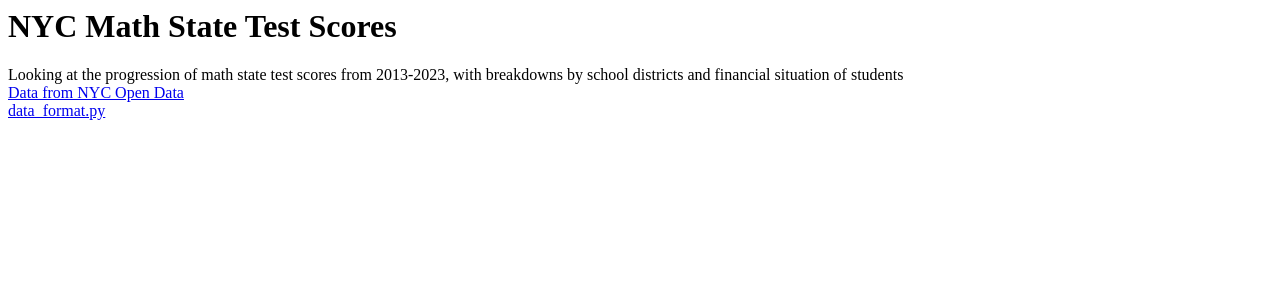
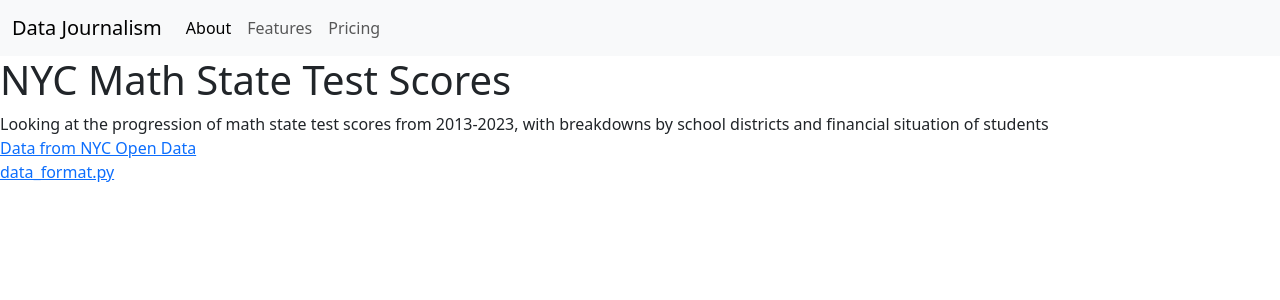
Before and after one commit to avirtucio/dataJournalism, a Flask app: page / in a window 1280 px wide. Shown: the top 300 px of the page. Run offline with Flask 3, Linux system fonts and the light colour scheme.

Commit message:
potential navbar

```diff
--- a/dataJournalism/templates/about.html
+++ b/dataJournalism/templates/about.html
@@ -1,16 +1,42 @@
 <html>
 
     <head>
+        <meta charset="utf-8">
+        <meta name="viewport" content="width=device-width, initial-scale=1">
         <title>Data Journalism</title>
+        <link href="https://cdn.jsdelivr.net/npm/bootstrap@5.3.3/dist/css/bootstrap.min.css" rel="stylesheet" integrity="sha384-QWTKZyjpPEjISv5WaRU9OFeRpok6YctnYmDr5pNlyT2bRjXh0JMhjY6hW+ALEwIH" crossorigin="anonymous">
     </head>
 
     <body>
+        <nav class="navbar navbar-expand-lg bg-body-tertiary">
+            <div class="container-fluid">
+                <a class="navbar-brand" href="#">Data Journalism</a>
+                <button class="navbar-toggler" type="button" data-bs-toggle="collapse" data-bs-target="#navbarNavAltMarkup" aria-controls="navbarNavAltMarkup" aria-expanded="false" aria-label="Toggle navigation">
+                <span class="navbar-toggler-icon"></span>
+                </button>
+                <div class="collapse navbar-collapse" id="navbarNavAltMarkup">
+                <div class="navbar-nav">
+                    <a class="nav-link active" aria-current="page" href="#">About</a>
+                    <a class="nav-link" href="#">Features</a>
+                    <a class="nav-link" href="#">Pricing</a>
+                </div>
+                </div>
+            </div>
+        </nav>
+
         <h1>NYC Math State Test Scores</h1>
         <text>Looking at the progression of math state test scores from 2013-2023, with breakdowns by school districts and financial situation of students</text>
         <br>
         <a href="https://data.cityofnewyork.us/Education/Math-Test-Results-2013-2023/74kb-55u9/about_data">Data from NYC Open Data</a>
         <br>
         <a href="https://github.com/avirtucio/dataJournalism/blob/main/dataJournalism/data/data_format.py">data_format.py</a>
+        <br>
+
+
+
+        <script src="https://cdn.jsdelivr.net/npm/bootstrap@5.3.3/dist/js/bootstrap.bundle.min.js" integrity="sha384-YvpcrYf0tY3lHB60NNkmXc5s9fDVZLESaAA55NDzOxhy9GkcIdslK1eN7N6jIeHz" crossorigin="anonymous"></script>
+        <script src="https://cdn.jsdelivr.net/npm/@popperjs/core@2.11.8/dist/umd/popper.min.js" integrity="sha384-I7E8VVD/ismYTF4hNIPjVp/Zjvgyol6VFvRkX/vR+Vc4jQkC+hVqc2pM8ODewa9r" crossorigin="anonymous"></script>
+        <script src="https://cdn.jsdelivr.net/npm/bootstrap@5.3.3/dist/js/bootstrap.min.js" integrity="sha384-0pUGZvbkm6XF6gxjEnlmuGrJXVbNuzT9qBBavbLwCsOGabYfZo0T0to5eqruptLy" crossorigin="anonymous"></script>
 
     </body>
 
```
Lines whose indentation alone changed are shown as unchanged.
